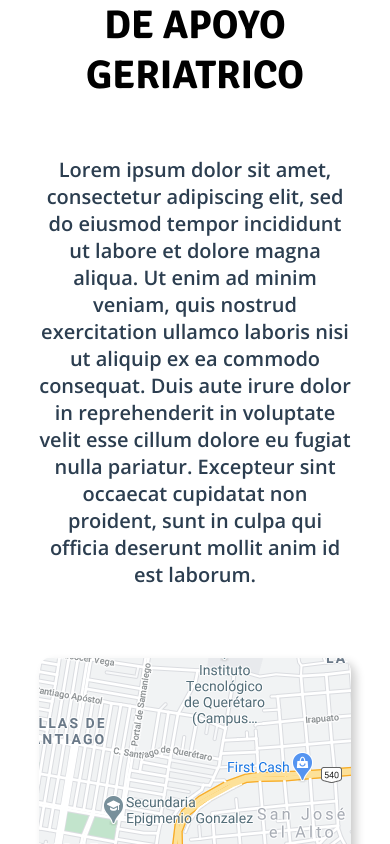
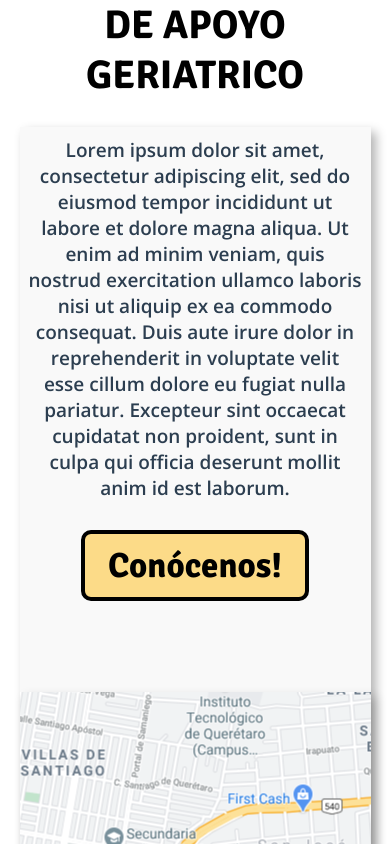
Before and after one commit to De-Bug-Labs/ldaw, a Vue app in the folder VueApp/gaap-app/: page / in a window 390 px wide. Shown: the part 700-1544 px from the top of the page. Built offline with nearby package versions, Linux system fonts and the light colour scheme.

Commit message:
Hotfix responsive

```diff
--- a/VueApp/gaap-app/src/App.vue
+++ b/VueApp/gaap-app/src/App.vue
@@ -1,6 +1,6 @@
 <template>
   <div class="nav">
-    <router-link to="/about" class="logo1"
+    <router-link to="/" class="logo1"
       ><img src="../public/img/roof.svg" />
       <p>GAAP</p></router-link
     >
@@ -35,14 +35,12 @@
   </div>
 
   <router-view />
-
 </template>
 
 <style lang="scss">
 @import url("https://fonts.googleapis.com/css2?family=Signika:ital,wght@0,200;0,300;0,400;0,600;0,700;1,200;1,300;1,400;1,600&display=swap");
 @import url("https://fonts.googleapis.com/icon?family=Material+Icons");
 @import url("https://fonts.googleapis.com/css2?family=Open+Sans:ital,wght@0,200;0,300;0,400;0,600;0,700;1,200;1,300;1,400;1,600&display=swap");
-
 
 body::-webkit-scrollbar {
   display: none;
@@ -67,7 +65,7 @@ body {
   height: 100px;
   padding: 10px 50px;
   box-sizing: border-box;
-  transition: .5s;
+  transition: 0.5s;
   background-color: #dcf2fc;
   box-shadow: 0px 5px 5px rgba(255, 255, 255, 0.1);
 
--- a/VueApp/gaap-app/src/components/HelloWorld.vue
+++ b/VueApp/gaap-app/src/components/HelloWorld.vue
@@ -2,15 +2,17 @@
   <div class="hello">
     <h1>{{ msg }}</h1>
     <div class="container">
-      <p>{{ cont }}</p>
+      <div class="text">
+        <p>{{ cont }}</p>
+        <router-link to="/about" class="btn">Conócenos!</router-link>
+      </div>
+
 
       <a
         class="map"
         href="https://www.google.com/maps/place/GAAP+I.A.P/@20.6480779,-100.3937311,15z/data=!4m5!3m4!1s0x0:0x4d39c77b4d14e302!8m2!3d20.6480779!4d-100.3937311"
       ></a>
-    </div>
-    <div class="cont2">
-      <router-link to="/about">Conócenos!</router-link>
+
     </div>
   </div>
 
@@ -40,23 +42,29 @@ export default defineComponent({
   flex-direction: column;
   align-items: center;
 
+
   h1 {
     margin-top: 100px;
     font-family: "Signika", sans-serif;
     color: black;
     font-size: 50px;
+
   }
 
   .container {
     display: flex;
-    width: 80%;
+    width: 70%;
     justify-content: center;
     flex-direction: row;
     text-align: left;
-    height: 500px;
-    margin-top: 100px;
+    height: 550px;
+    margin-top: 50px;
+    margin-bottom: 50px;
+    box-shadow: 5px 5px 10px rgba(0, 0, 0, 0.3);
+    padding-top: 50px;
+    background-color: rgb(249, 249, 249);
 
-    .map {
+    a.map {
       height: 400px;
       background-color: black;
       width: 40%;
@@ -67,28 +75,25 @@ export default defineComponent({
       box-shadow: 5px 5px 10px rgba(0, 0, 0, 0.2);
       margin-top: 20px;
     }
-    p {
+    .text {
       width: 40%;
       font-size: 25px;
+      height: 100%;
       font-family: "Open Sans", sans-serif;
       font-weight: 600;
-    }
-  }
-  .cont2{
-     width: 100vw;
-      height: 50px;
-      margin-top: 100px;
+      align-items: center;
       display: flex;
-      justify-content: center;
-      align-items: center;
-      margin-bottom: 100px;
-      vertical-align: middle;
       flex-direction: column;
-    a{
+      p {
+        margin-block-start: 0;
+        margin-block-end: 1em;
+      }
+
+      a.btn{
+        text-align: center;
         padding-top: 10px;
         padding-bottom: 10px;
-        width: 220px;
-        height: 80px;
+        width: 220px!important;
         color: black;
         text-decoration: none;
         font-size: 35px;
@@ -99,7 +104,9 @@ export default defineComponent({
         border-width: 4px;
         border-style: solid;
         border-color: black;
+      }
     }
+
   }
 }
 
@@ -113,20 +120,44 @@ export default defineComponent({
   .container {
     display: flex;
     flex-direction: column;
-    text-align: center;
-    height: 1080px;
+    height: 1100px;
     margin-top: 0px;
+    padding-top: 0px;
+    width: 90%;
+    align-items: center;
 
-    .map {
+    a.map {
       width: 100%;
       height: 50%;
       margin-left: 0px;
+      border-radius: 0%;
     }
-    p {
-      font-size: 20px;
-      width: 100%;
 
-      margin-bottom: 50px;
+   .text {
+      width: 95%;
+      height: 50%;
+      font-size: 19px;
+      text-align: center;
+      margin-top: 10px;
+
+      a.btn{
+        text-align: center;
+        padding-top: 10px;
+        padding-bottom: 10px;
+        width: 220px!important;
+        color: black;
+        text-decoration: none;
+        font-size: 35px;
+        font-family: "Signika", sans-serif;
+        font-weight: 700;
+        background-color: #FCDB88;
+        border-radius: 10px;
+        border-width: 4px;
+        border-style: solid;
+        border-color: black;
+        margin-top: 10px;
+        margin-bottom: 10px;
+      }
     }
   }
 }
--- a/VueApp/gaap-app/src/views/Home.vue
+++ b/VueApp/gaap-app/src/views/Home.vue
@@ -25,16 +25,14 @@
   }
 }
 
-
-@media (max-width: 900px){
-  .home{
+@media (max-width: 900px) {
+  .home {
     .parallax {
-    height: 500px;
-    background-size: cover;
-    background-position: center;
+      height: 500px;
+      background-size: cover;
+      background-position: center;
+    }
   }
-  }
-
 }
 </style>
 
```
